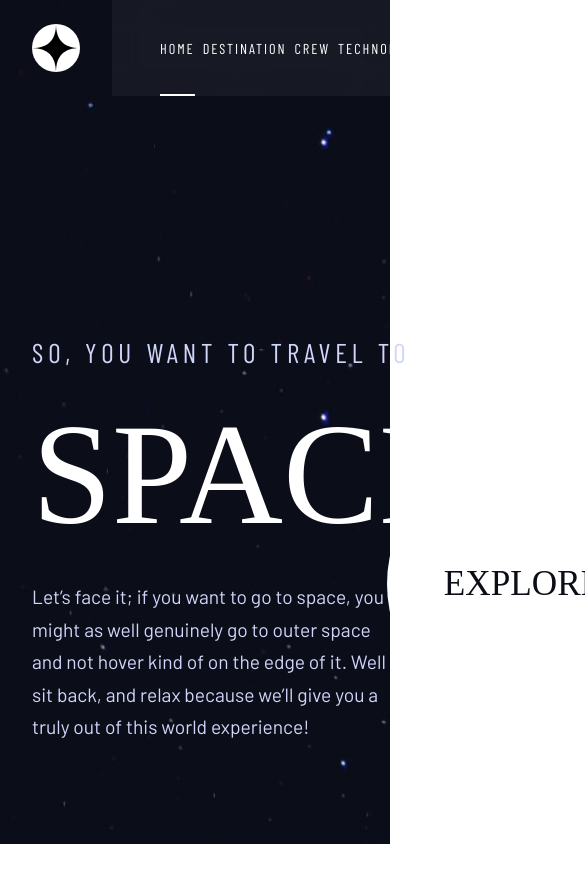
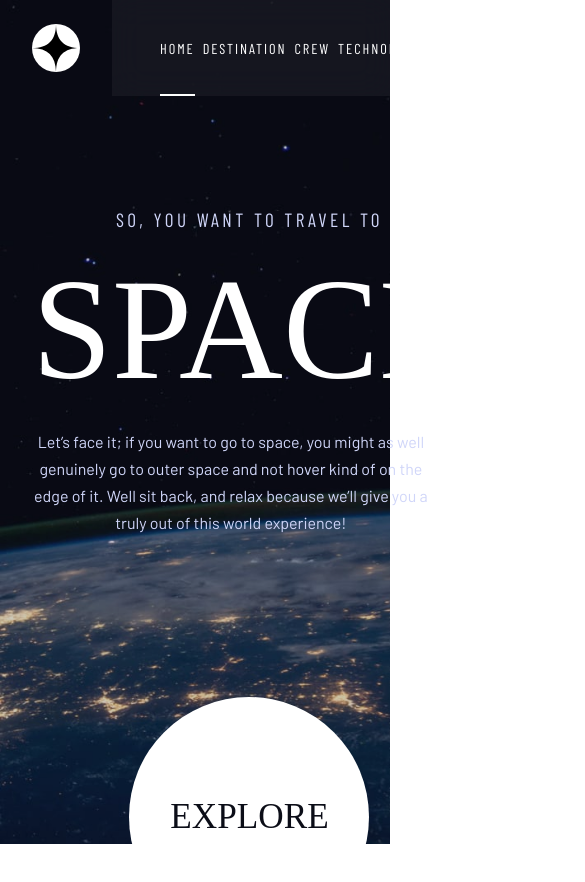
Before and after one commit to sahand-masoleh/fem-40-space-tourism-website, a React (Vite) app: page /home in a window 390 px wide. Shown: the top 882 px of the page, 585 px wide, since content can reach past the window. Before the commit the page ends 844 px from the top, so only its background shows below. Built offline with nearby package versions, Linux system fonts and the light colour scheme; a web font is replaced by a local one.

Commit message:
[style] home: tablet

```diff
--- a/src/routes/Home/Home.scss
+++ b/src/routes/Home/Home.scss
@@ -3,12 +3,25 @@
 .home {
 	&__background {
 		background-image: url("/home/background-home-desktop.jpg");
+		filter: brightness(0.8);
+
+		@media screen and (max-width: $tablet) {
+			background-image: url("/home/background-home-tablet.jpg");
+		}
 	}
 
 	margin-top: 8rem;
 	display: flex;
 	justify-content: space-between;
 	align-items: flex-start;
+
+	@media screen and (max-width: $tablet) {
+		margin-top: unset;
+		flex-direction: column;
+		align-items: center;
+		justify-content: flex-start;
+		text-align: center;
+	}
 
 	&__pre-title {
 		display: grid;
@@ -19,6 +32,12 @@
 		text-transform: uppercase;
 		font-size: 1.7rem;
 		letter-spacing: 0.4ch;
+
+		@media screen and (max-width: $tablet) {
+			display: unset;
+			margin-right: unset;
+			font-size: 1.2rem;
+		}
 	}
 
 	&__title {
@@ -29,6 +48,10 @@
 		font-weight: 400;
 		margin: 1.5rem 0;
 		margin-right: -5rem;
+
+		@media screen and (max-width: $tablet) {
+			margin: 1rem 0;
+		}
 	}
 
 	&__description {
@@ -37,6 +60,10 @@
 		line-height: 3ch;
 		font-size: 1.2rem;
 		max-width: 44ch;
+
+		@media screen and (max-width: $tablet) {
+			font-size: 1rem;
+		}
 	}
 
 	&__button {
@@ -60,5 +87,10 @@
 		&:hover {
 			outline-width: 5rem;
 		}
+
+		@media screen and (max-width: $tablet) {
+			margin-top: 10rem;
+			width: 15rem;
+		}
 	}
 }
```
